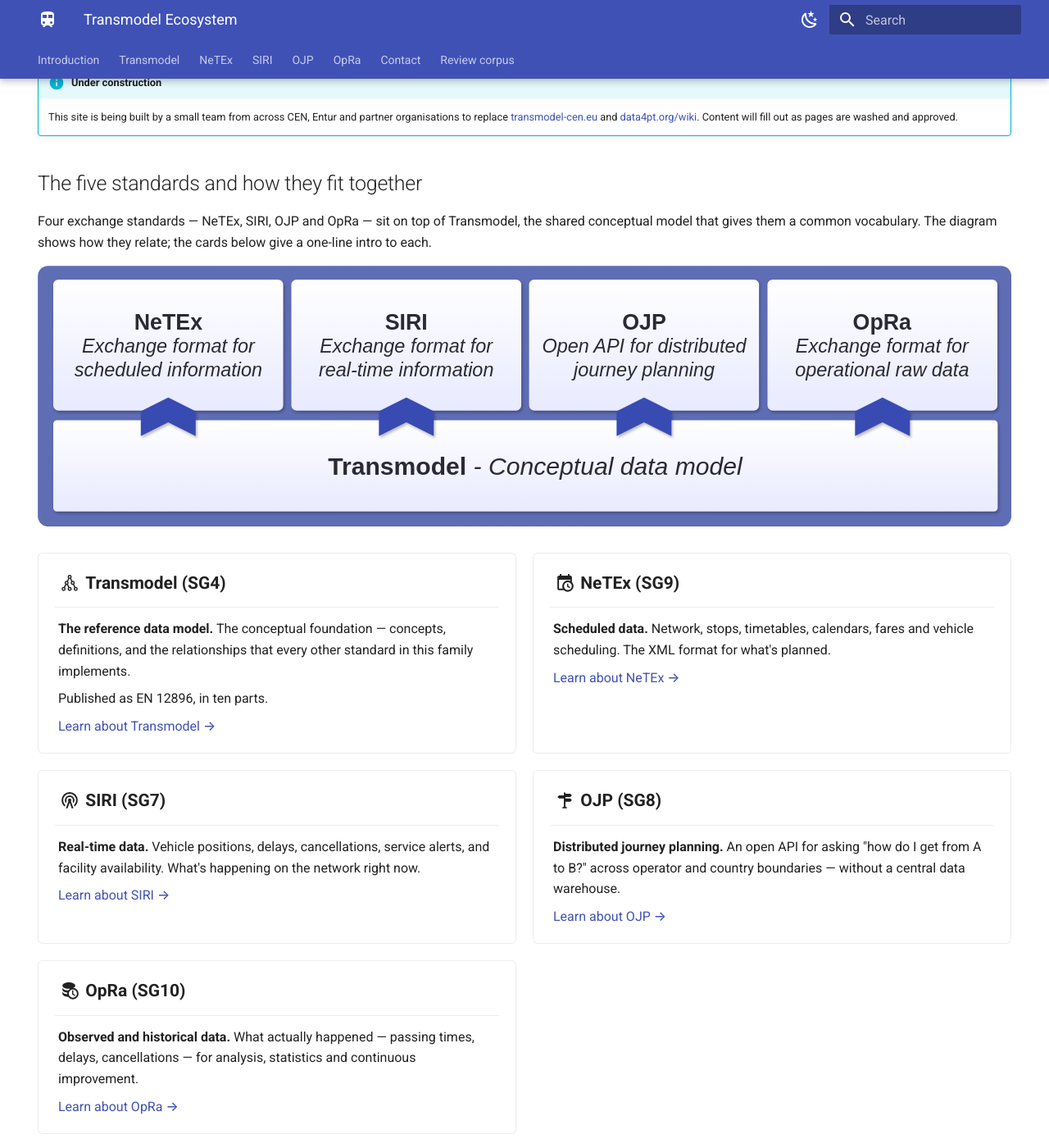
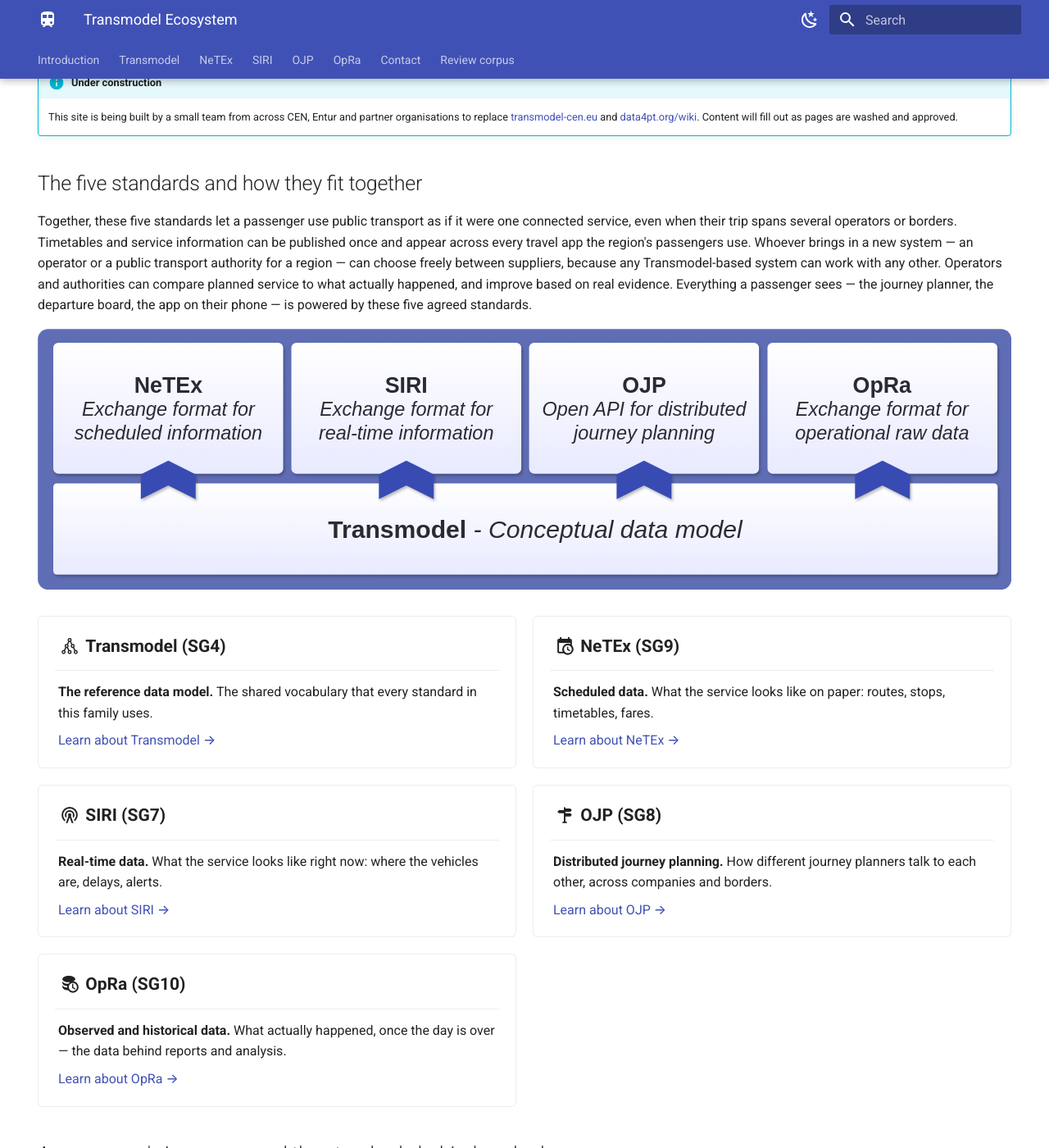
Before and after one commit to BredeD/transmodel-site, an MkDocs documentation site: the page built from docs/index.md, in a window 1280 px wide and 1400 px high, scrolled down 402 px. Shown: the whole window at 82% size. Built offline with MkDocs 1.6.1 and Material for MkDocs 9.7.7, drawn with Linux system fonts in a browser that asks for light colours.

Commit message:
Home: rewrite five-standards intro and card bodies for non-technical readers

```diff
--- a/docs/index.md
+++ b/docs/index.md
@@ -17,7 +17,7 @@
 
 ## The five standards and how they fit together
 
-Four exchange standards — NeTEx, SIRI, OJP and OpRa — sit on top of Transmodel, the shared conceptual model that gives them a common vocabulary. The diagram shows how they relate; the cards below give a one-line intro to each.
+Together, these five standards let a passenger use public transport as if it were one connected service, even when their trip spans several operators or borders. Timetables and service information can be published once and appear across every travel app the region's passengers use. Whoever brings in a new system — an operator or a public transport authority for a region — can choose freely between suppliers, because any Transmodel-based system can work with any other. Operators and authorities can compare planned service to what actually happened, and improve based on real evidence. Everything a passenger sees — the journey planner, the departure board, the app on their phone — is powered by these five agreed standards.
 
 ![Transmodel as the conceptual data model beneath NeTEx, SIRI, OJP and OpRa](assets/images/transmodel-cen/governance_fig.3_standards-relate-updated.svg)
 
@@ -27,9 +27,7 @@
 
     ---
 
-    **The reference data model.** The conceptual foundation — concepts, definitions, and the relationships that every other standard in this family implements.
-
-    Published as EN 12896, in ten parts.
+    **The reference data model.** The shared vocabulary that every standard in this family uses.
 
     [Learn about Transmodel →](standards/transmodel/index.md)
 
@@ -37,7 +35,7 @@
 
     ---
 
-    **Scheduled data.** Network, stops, timetables, calendars, fares and vehicle scheduling. The XML format for what's planned.
+    **Scheduled data.** What the service looks like on paper: routes, stops, timetables, fares.
 
     [Learn about NeTEx →](standards/netex/index.md)
 
@@ -45,7 +43,7 @@
 
     ---
 
-    **Real-time data.** Vehicle positions, delays, cancellations, service alerts, and facility availability. What's happening on the network right now.
+    **Real-time data.** What the service looks like right now: where the vehicles are, delays, alerts.
 
     [Learn about SIRI →](standards/siri/index.md)
 
@@ -53,7 +51,7 @@
 
     ---
 
-    **Distributed journey planning.** An open API for asking "how do I get from A to B?" across operator and country boundaries — without a central data warehouse.
+    **Distributed journey planning.** How different journey planners talk to each other, across companies and borders.
 
     [Learn about OJP →](standards/ojp/index.md)
 
@@ -61,7 +59,7 @@
 
     ---
 
-    **Observed and historical data.** What actually happened — passing times, delays, cancellations — for analysis, statistics and continuous improvement.
+    **Observed and historical data.** What actually happened, once the day is over — the data behind reports and analysis.
 
     [Learn about OpRa →](standards/opra/index.md)
 
```
